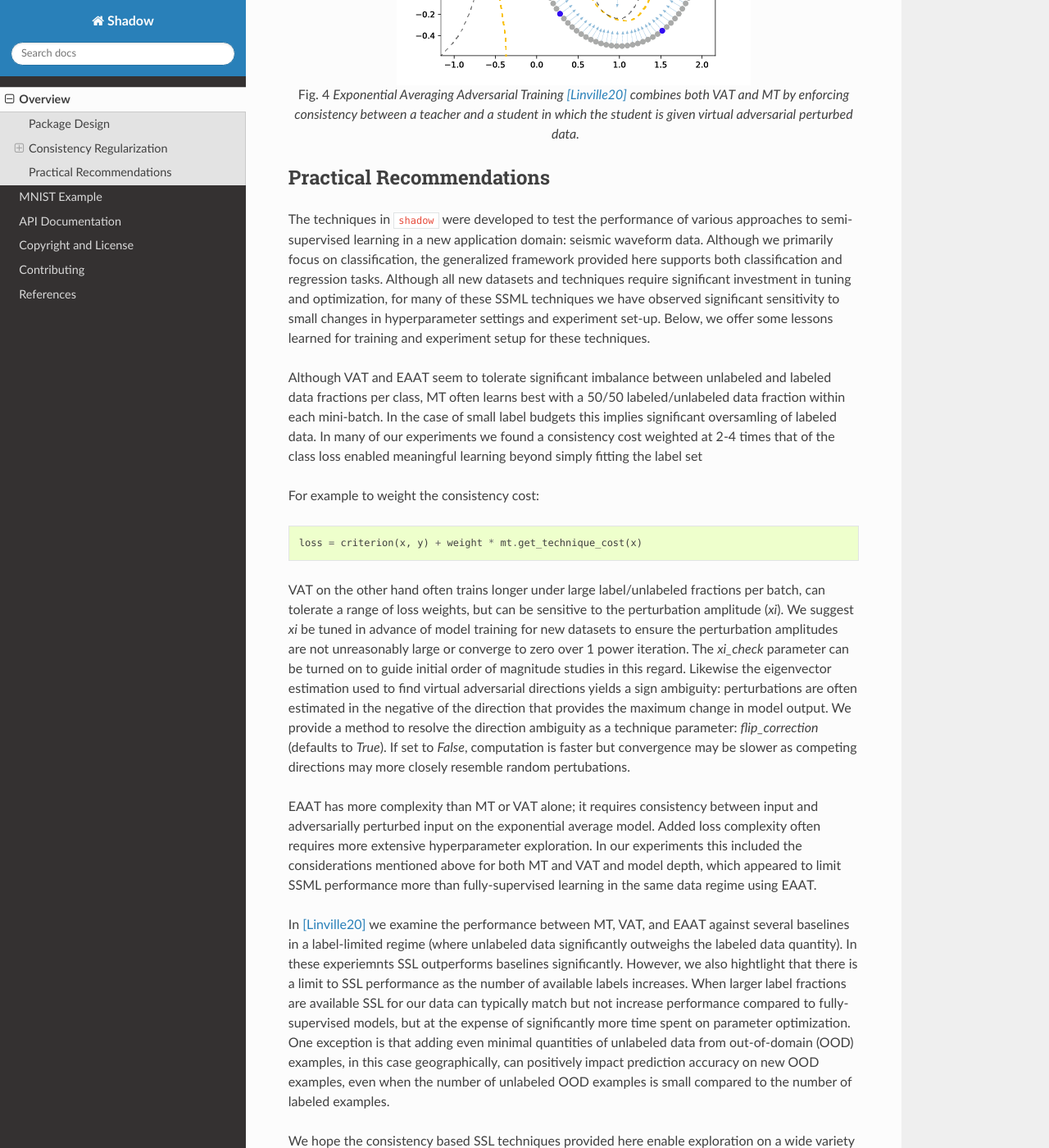
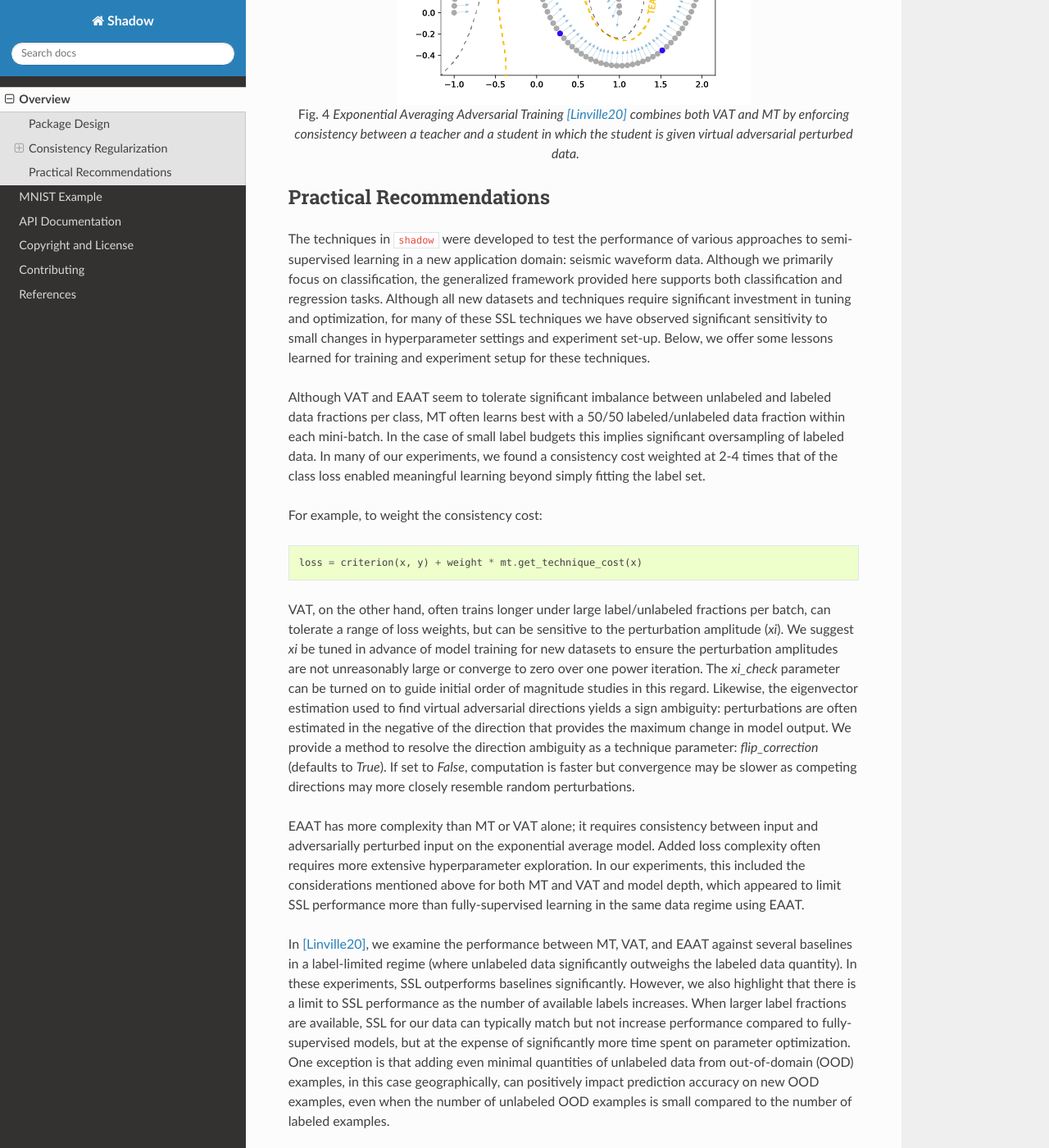
Before and after one commit to sandialabs/shadow, a Sphinx documentation site: the page built from doc/source/overview.rst, in a window 1280 px wide and 1400 px high, scrolled down 3407 px. Shown: the whole window at 82% size. Built offline with Sphinx 7.4.7 and the Read the Docs theme 2.0.0, drawn with Linux system fonts in a browser that asks for light colours; some of the changed text lies outside the part shown.

```diff
--- a/doc/source/overview.rst
+++ b/doc/source/overview.rst
@@ -112,7 +113,7 @@
     :align: center
 
     Mean Teacher [Tarvainen17]_ enforces consistency over model weights between a student
-    (gold dashed line) and a teacher (grey dashed line) model. The teacher model is the weight-wise
+    (grey dashed line) and a teacher (gold dashed line) model. The teacher model is the weight-wise
     exponential moving average during training of the student.
 
 Exponential Averaging Adversarial Training
@@ -146,7 +147,7 @@
 waveform data. Although we primarily focus on classification, the
 generalized framework provided here supports both classification and
 regression tasks. Although all new datasets and techniques require significant investment in
-tuning and optimization, for many of these SSML techniques we have
+tuning and optimization, for many of these SSL techniques we have
 observed significant sensitivity to small changes in hyperparameter settings
 and experiment set-up. Below, we offer some lessons learned for training and experiment setup
 for these techniques.
@@ -154,42 +155,42 @@
 Although VAT and EAAT seem to tolerate significant imbalance between
 unlabeled and labeled data fractions per class, MT often learns best with a
 50/50 labeled/unlabeled data fraction within each mini-batch. In the case of small label budgets
-this implies significant oversamling of labeled data. In many of our experiments
+this implies significant oversampling of labeled data. In many of our experiments,
 we found a consistency cost weighted at 2-4 times that of the class
-loss enabled meaningful learning beyond simply fitting the label set
+loss enabled meaningful learning beyond simply fitting the label set.
 
-For example to weight the consistency cost:
+For example, to weight the consistency cost:
 
 .. code-block:: python
 
     loss = criterion(x, y) + weight * mt.get_technique_cost(x)
 
-VAT on the other hand often trains longer under large label/unlabeled
+VAT, on the other hand, often trains longer under large label/unlabeled
 fractions per batch, can tolerate a range of loss weights, but can be
 sensitive to the perturbation amplitude (`xi`). We suggest `xi` be tuned in
 advance of model training for new datasets to ensure the perturbation
 amplitudes are not unreasonably large or converge to zero over
-1 power iteration. The `xi_check` parameter can be turned on to guide initial order of magnitude
-studies in this regard. Likewise the eigenvector estimation used to find virtual adversarial
+one power iteration. The `xi_check` parameter can be turned on to guide initial order of magnitude
+studies in this regard. Likewise, the eigenvector estimation used to find virtual adversarial
 directions yields a sign ambiguity: perturbations are often estimated in the negative of the
 direction that provides the maximum change in model output. We provide a method to resolve the
 direction ambiguity as a technique parameter: `flip_correction` (defaults
 to `True`). If set to `False`, computation is faster but convergence may be slower as
-competing directions may more closely resemble random pertubations.
+competing directions may more closely resemble random perturbations.
 
 EAAT has more complexity than MT or VAT alone; it requires consistency between
 input and adversarially perturbed input on the exponential average model. Added
 loss complexity often requires more extensive hyperparameter exploration. In our
-experiments this included the considerations mentioned above for both MT and VAT
-and model depth, which appeared to limit SSML performance more than
+experiments, this included the considerations mentioned above for both MT and VAT
+and model depth, which appeared to limit SSL performance more than
 fully-supervised learning in the same data regime using EAAT.
 
-In [Linville20]_ we examine the performance between MT, VAT, and EAAT against
+In [Linville20]_, we examine the performance between MT, VAT, and EAAT against
 several baselines in a label-limited regime (where unlabeled data significantly
-outweighs the labeled data quantity). In these experiemnts SSL outperforms
-baselines significantly. However, we also hightlight that there is a
+outweighs the labeled data quantity). In these experiments, SSL outperforms
+baselines significantly. However, we also highlight that there is a
 limit to SSL performance as the number of available labels increases. When
-larger label fractions are available SSL for our data can typically match but
+larger label fractions are available, SSL for our data can typically match but
 not increase performance compared to fully-supervised models, but at the expense
 of significantly more time spent on parameter optimization. One exception is
 that adding even minimal quantities of unlabeled data from out-of-domain (OOD)
@@ -197,6 +198,6 @@
 on new OOD examples, even when the number of unlabeled OOD examples is small
 compared to the number of labeled examples.
 
-We hope the consistency based SSL techniques provided here enable exploration on
-a wide variety of problems and datasets. To get you started we provide a simple
+We hope the consistency-based SSL techniques provided here enable exploration on
+a wide variety of problems and datasets. To get you started, we provide a simple
 use example on MNIST available in :doc:`MNIST Example <examples/mnist_example>`.
```
Also changed, not shown: other parts of doc/source/overview.rst (+3 -2 lines), README.md (+5 -0 lines), setup.py (+14 -3 lines), .travis.yml, doc/source/examples/mnist_example.ipynb, 6 other files.
